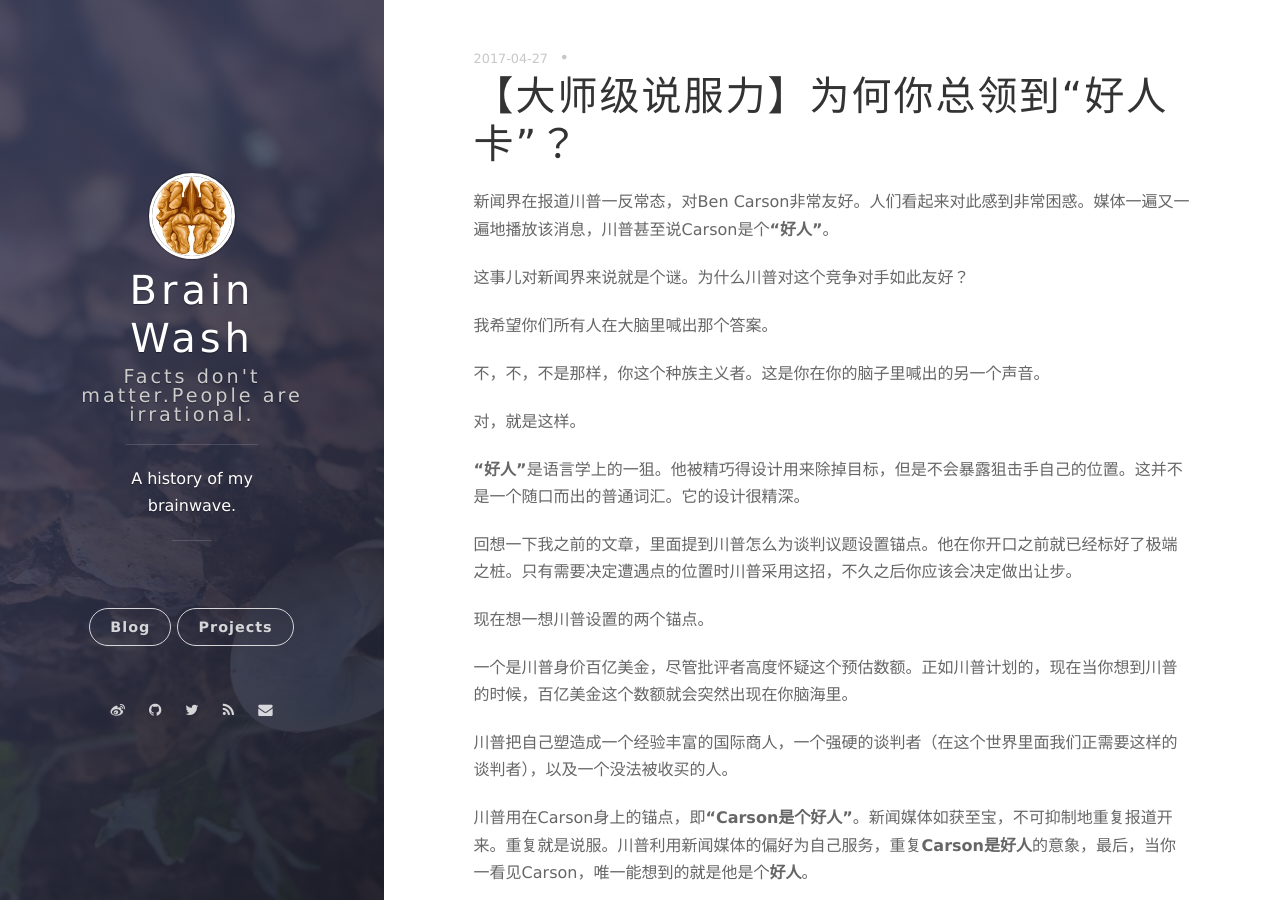
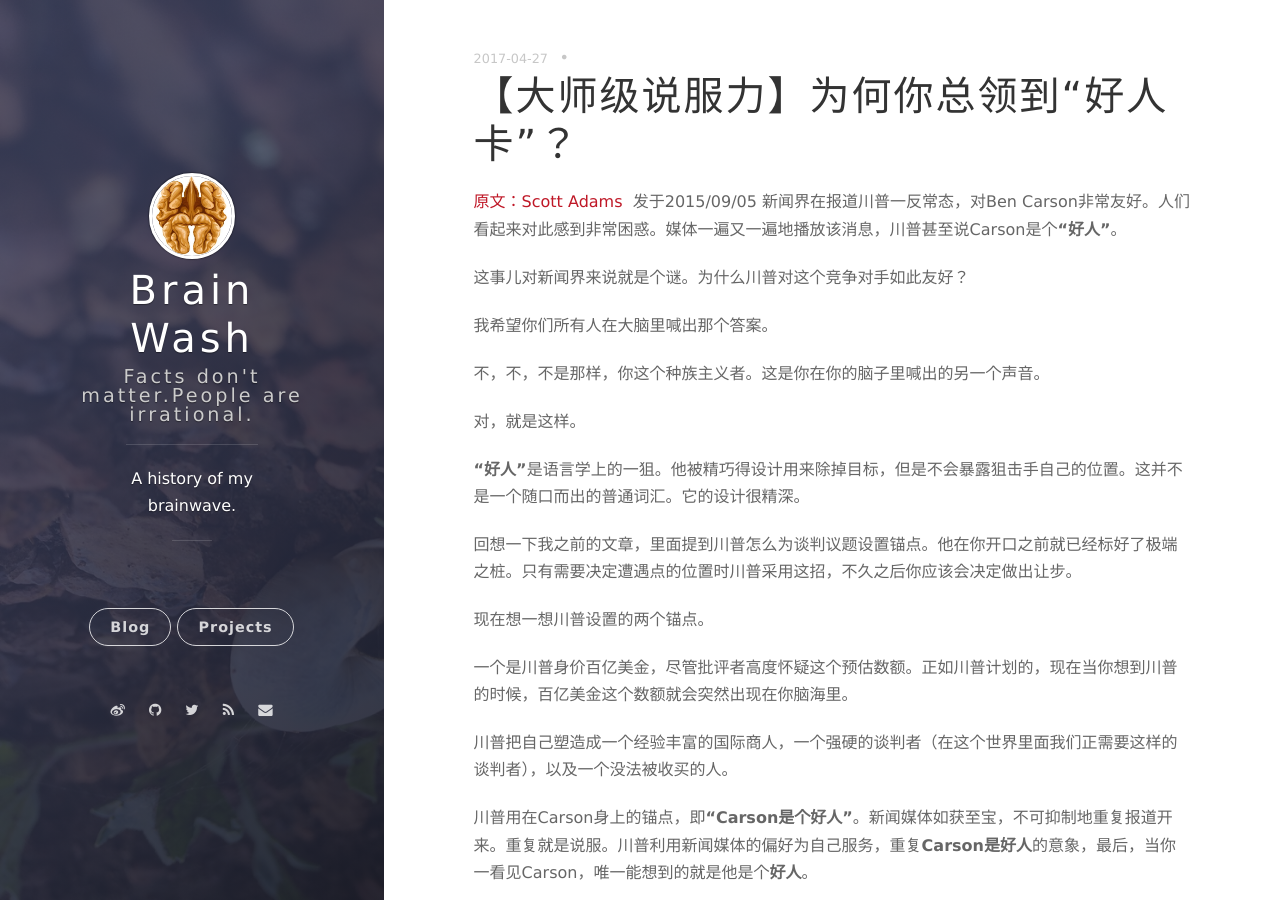
Before and after one commit to iwomen/iwomen.github.io, a Jekyll site: the page built from _posts/2017-04-27-nice-guy.md, in a window 1280 px wide and 900 px high. Built offline with Jekyll 4.4.1, drawn with Linux system fonts in a browser that asks for light colours; nearby versions of some CDN libraries; comment, search, counter and statistics services are not loaded.

Commit message:
Update 2017-04-27-nice-guy.md

```diff
--- a/_posts/2017-04-27-nice-guy.md
+++ b/_posts/2017-04-27-nice-guy.md
@@ -4,6 +4,7 @@ title: 【大师级说服力】为何你总领到“好人卡”？
 date: 2017/04/27
 ---
 
+[原文：Scott Adams][1]  发于2015/09/05
 新闻界在报道川普一反常态，对Ben Carson非常友好。人们看起来对此感到非常困惑。媒体一遍又一遍地播放该消息，川普甚至说Carson是个**“好人”**。
 
 这事儿对新闻界来说就是个谜。为什么川普对这个竞争对手如此友好？
```
Also changed, not shown: other parts of _posts/2017-04-27-nice-guy.md (+3 -0 lines).
